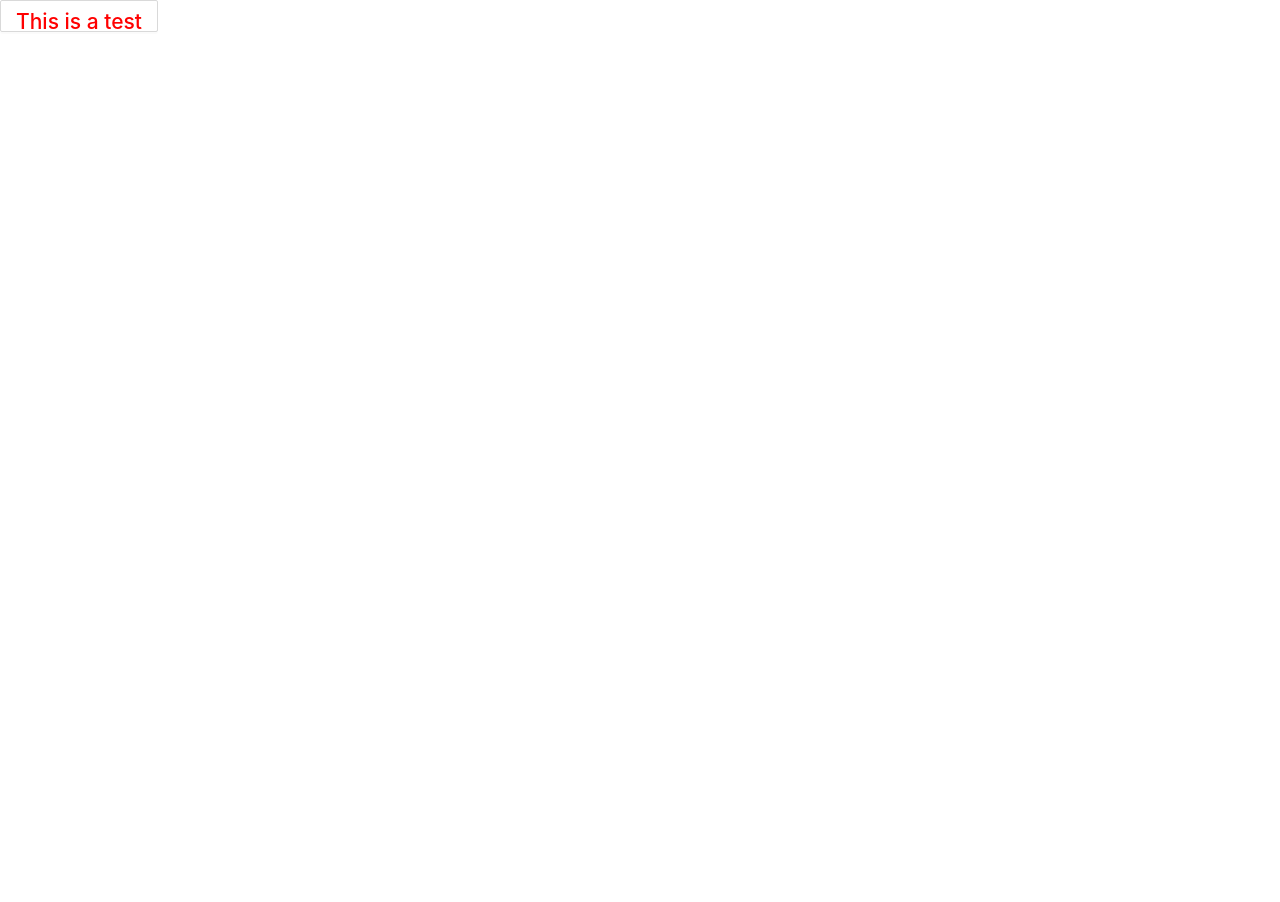
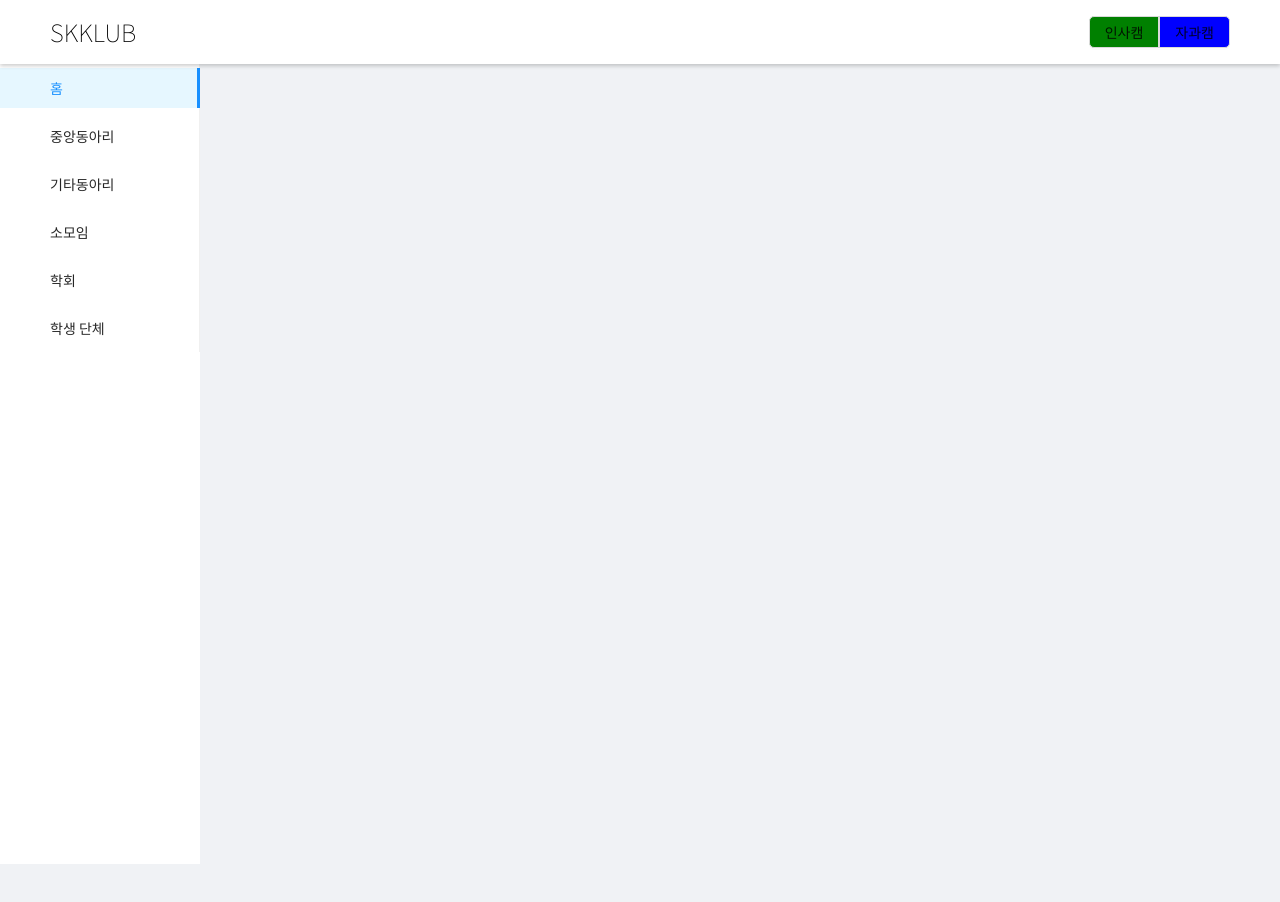
Before and after one commit to SKKUD/skklub-v3-frontend, a Next.js app: page / in a window 1280 px wide. Shown: the top 902 px of the page. Before the commit the page ends 800 px from the top, so only its background shows below. Built offline with nearby package versions, Linux system fonts and the light colour scheme.

Commit message:
added nav from antd

```diff
--- /dev/null
+++ b/components/common/CommonHeader.js
@@ -0,0 +1,44 @@
+import { Layout, Button } from "antd";
+import styled from "styled-components";
+
+const { Header } = Layout;
+
+const StyledHeader = styled(Header)`
+  background: #fff;
+  box-shadow: 0 2px 4px 0 rgba(0, 0, 0, 0.2) !important;
+  position: fixed;
+  z-index: 1;
+  width: 100%;
+  display: flex;
+  align-items: center;
+  justify-content: space-between;
+`;
+
+const Logo = styled.p`
+  color: black;
+  font-size: 1.5rem;
+  margin: 0;
+  font-weight: lighter;
+  cursor: pointer;
+`;
+
+const ButtonWrapper = styled.div`
+
+`
+
+const StyledButton = styled(Button)`
+  border-radius: ${(props) => props.position == "left" ? "5px 0 0 5px" : "0 5px 5px 0" };
+  background-color: ${(props) => props.campus == "seoul" ? "green" : "blue" };
+`;
+
+export default function CommonHeader(props) {
+  return (
+    <StyledHeader>
+      <Logo>SKKLUB</Logo>
+      <ButtonWrapper>
+        <StyledButton campus="seoul" position="left">인사캠</StyledButton>
+        <StyledButton campus="suwon" position="right">자과캠</StyledButton>
+      </ButtonWrapper>
+    </StyledHeader>
+  );
+}
--- /dev/null
+++ b/components/common/Sidebar.js
@@ -0,0 +1,34 @@
+import { Layout, Menu } from "antd";
+import styled from "styled-components";
+
+const { Sider } = Layout;
+
+const items = ["홈","중앙동아리", "기타동아리", "소모임", "학회", "학생 단체"];
+
+const StyledSider = styled(Sider)`
+  height: 100vh;
+  position: fixed;
+  left: 0;
+  background-color: #fff;
+`;
+
+export default function Sidebar() {
+  return (
+    <StyledSider
+      breakpoint="lg"
+      collapsedWidth="0"
+      onBreakpoint={(broken) => {
+        console.log(broken);
+      }}
+      onCollapse={(collapsed, type) => {
+        console.log(collapsed, type);
+      }}
+    >
+      <Menu mode="inline" defaultSelectedKeys={["0"]}>
+        {items.map((value, index) => {
+          return <Menu.Item style={{ paddingLeft: "50px",}} key={index}>{value}</Menu.Item>;
+        })}
+      </Menu>
+    </StyledSider>
+  );
+}
--- a/package.json
+++ b/package.json
@@ -13,6 +13,7 @@
     "next": "11.1.1",
     "react": "17.0.2",
     "react-dom": "17.0.2",
+    "react-helmet": "^6.1.0",
     "styled-components": "^5.3.1"
   },
   "devDependencies": {
--- a/pages/_app.js
+++ b/pages/_app.js
@@ -1,4 +1,5 @@
 import '../styles/globals.css'
+import 'antd/dist/antd.css';
 
 function MyApp({ Component, pageProps }) {
   return <Component {...pageProps} />
--- /dev/null
+++ b/pages/_document.js
@@ -0,0 +1,44 @@
+import { ServerStyleSheet } from "styled-components";
+import Document, { Html, Head, Main, NextScript } from "next/document";
+
+
+class MyDocument extends Document {
+  static async getInitialProps(ctx) {
+    const initialProps = await Document.getInitialProps(ctx);
+    return { ...initialProps };
+  }
+  render() {
+    return (
+      <Html>
+        <Head>
+          <link
+            rel="apple-touch-icon"
+            sizes="180x180"
+            href="/apple-touch-icon.png"
+          />
+          <link
+            rel="icon"
+            type="image/png"
+            sizes="32x32"
+            href="/favicon-32x32.png"
+          />
+          <link
+            rel="icon"
+            type="image/png"
+            sizes="16x16"
+            href="/favicon-16x16.png"
+          />
+          <link rel="manifest" href="/site.webmanifest" />
+          <meta name="keywords" content="skklub, Skklub, 스클럽" />
+          <meta name="description" content="성균관대학교 중앙동아리들을 한번에 볼 수 있는 플랫폼, 스클럽" />
+        </Head>
+        <body>
+          <Main />
+          <NextScript />
+        </body>
+      </Html>
+    );
+  }
+}
+
+export default MyDocument;
--- a/pages/index.js
+++ b/pages/index.js
@@ -1,12 +1,28 @@
-import Head from 'next/head'
-import Image from 'next/image'
-import styles from '../styles/Home.module.css'
-import StyledButton from "../components/common/button"
+import Head from "next/head";
+import Image from "next/image";
+import StyledButton from "../components/common/Button";
+import CommonHeader from "../components/common/CommonHeader";
+import Sidebar from "../components/common/Sidebar";
+import styled from "styled-components";
+import { Layout } from "antd";
+
+const { Content, Footer } = Layout;
 
 export default function Home() {
   return (
     <div>
-      <StyledButton />
+      <Layout>
+        <CommonHeader />
+        <Layout style={{ marginTop: 64 }}>
+          <Sidebar />
+          <Content style={{ margin: "24px 16px 0", height: "200vh" }}>
+            <div style={{ padding: 24, minHeight: 360 }}>content</div>
+          </Content>
+        </Layout>
+        <Footer style={{ textAlign: "center" }}>
+          SKKLUB - Created and Maintained by 기술지원위원회
+        </Footer>
+      </Layout>
     </div>
-  )
+  );
 }
--- a/styles/globals.css
+++ b/styles/globals.css
@@ -1,18 +1,13 @@
-@import '~antd/dist/antd.css';
+@import url('https://fonts.googleapis.com/css2?family=Noto+Sans+KR:wght@100;400;700&display=swap');
 
 html,
 body {
   padding: 0;
   margin: 0;
-  font-family: -apple-system, BlinkMacSystemFont, Segoe UI, Roboto, Oxygen,
-    Ubuntu, Cantarell, Fira Sans, Droid Sans, Helvetica Neue, sans-serif;
-}
-
-a {
-  color: inherit;
-  text-decoration: none;
 }
 
 * {
-  box-sizing: border-box;
+  font-family: 'Noto Sans KR', sans-serif;
+  word-break: keep-all;
+  white-space: pre-line;
 }
```
Also changed, not shown: components/common/Hero.js (added, +9 -0 lines), components/common/navbar/LeftMenu.jsx (deleted, +0 -28 lines), components/common/navbar/Navbar.jsx (deleted, +0 -56 lines), components/common/navbar/RightMenu.jsx (deleted, +0 -19 lines), components/common/card.jsx (deleted), 2 other files (tests, documents, lock files or other folders).
